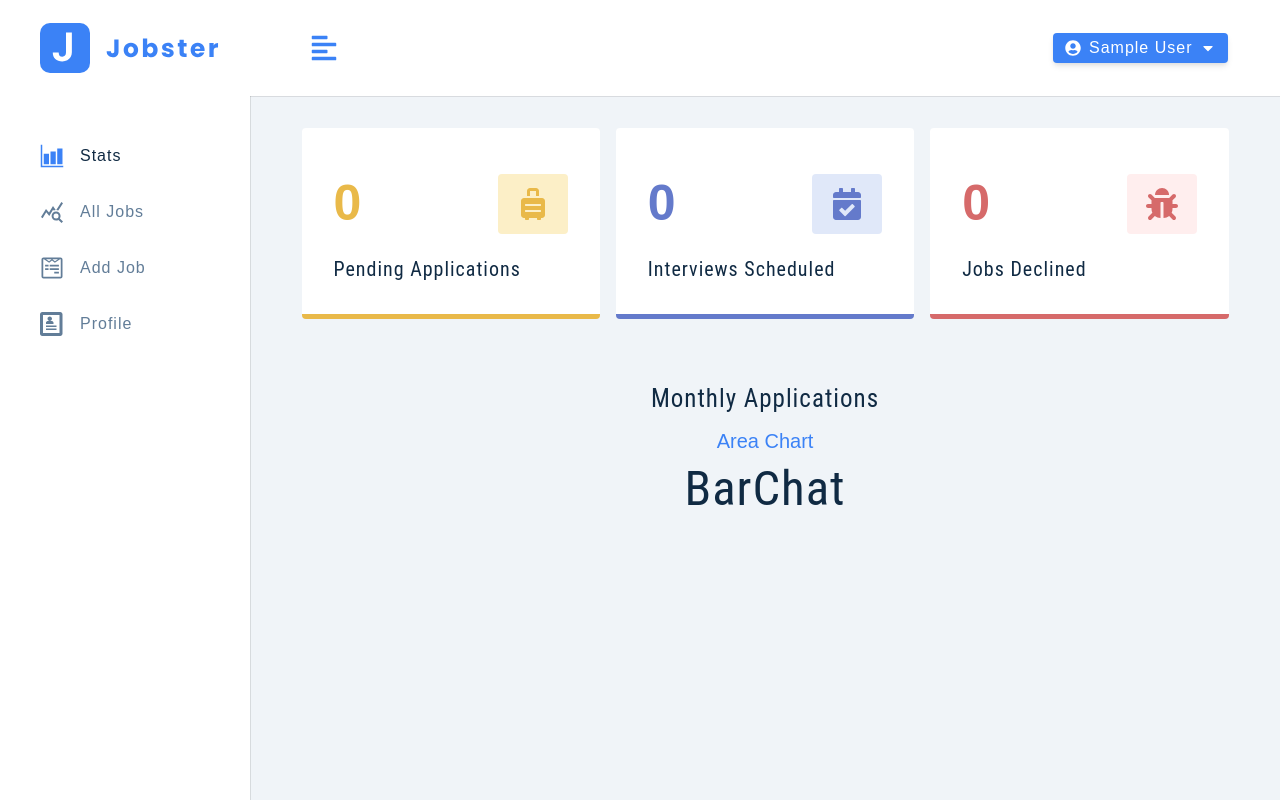
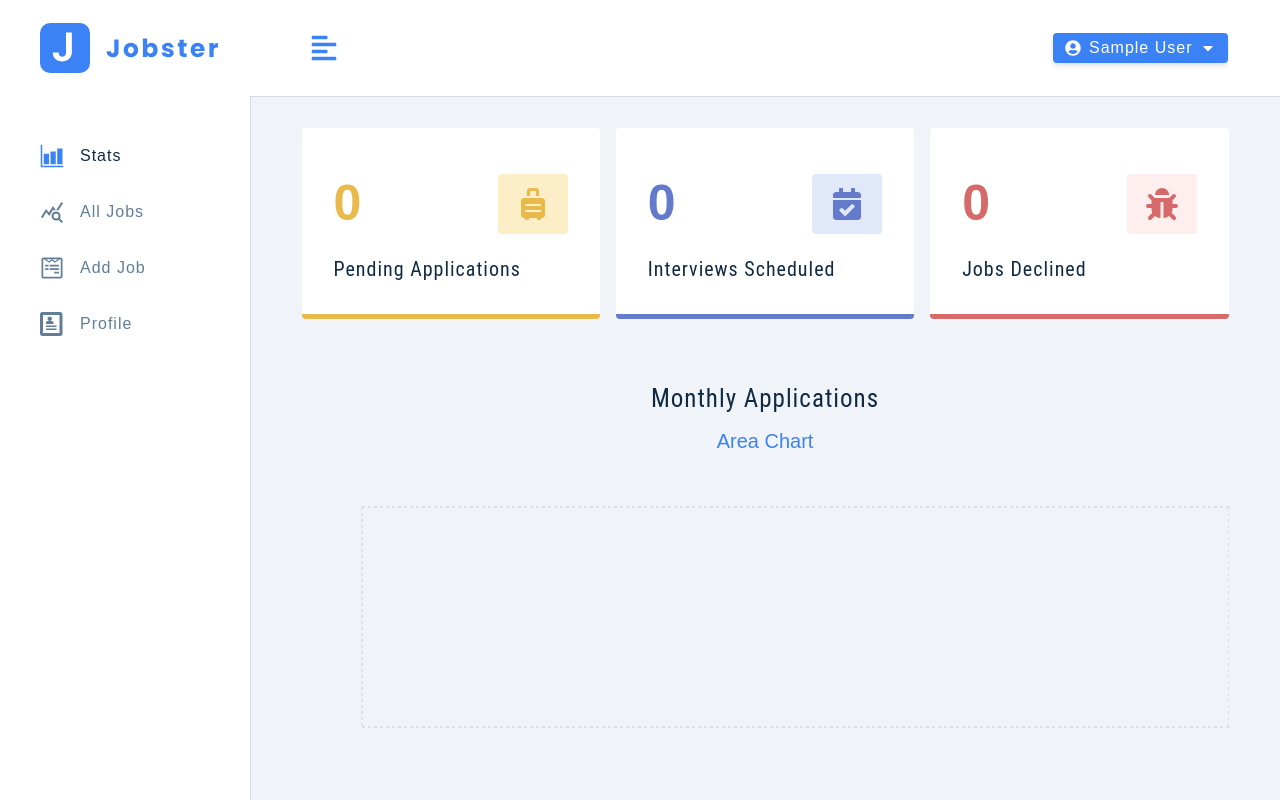
Before and after one commit to ThePrinceOfCodes/job-applications-dashboard, a React (Create React App) app: page / in a window 1280 px wide. Built offline with nearby package versions, Linux system fonts and the light colour scheme; sample sign-in values are in the browser's storage.

Commit message:
bar chat component

```diff
--- a/src/components/BarChartComponent.js
+++ b/src/components/BarChartComponent.js
@@ -1,9 +1,25 @@
-import React from "react";
+import {
+    BarChart,
+    Bar,
+    XAxis,
+    YAxis,
+    CartesianGrid,
+    Tooltip,
+    ResponsiveContainer,
+} from 'recharts';
 
-const BarChart = () => {
-    return <h1>
-        BarChat
-    </h1>
-}
+const BarChartComponent = ({ data }) => {
+  return (
+    <ResponsiveContainer width='100%' height={300}>
+      <BarChart data={data} margin={{ top: 50 }}>
+        <CartesianGrid strokeDasharray='3 3 ' />
+        <XAxis dataKey='date' />
+        <YAxis allowDecimals={false} />
+        <Tooltip />
+        <Bar dataKey='count' fill='#3b82f6' barSize={75} />
+      </BarChart>
+    </ResponsiveContainer>
+  );
+};
 
-export default BarChart
+export default BarChartComponent;
```
